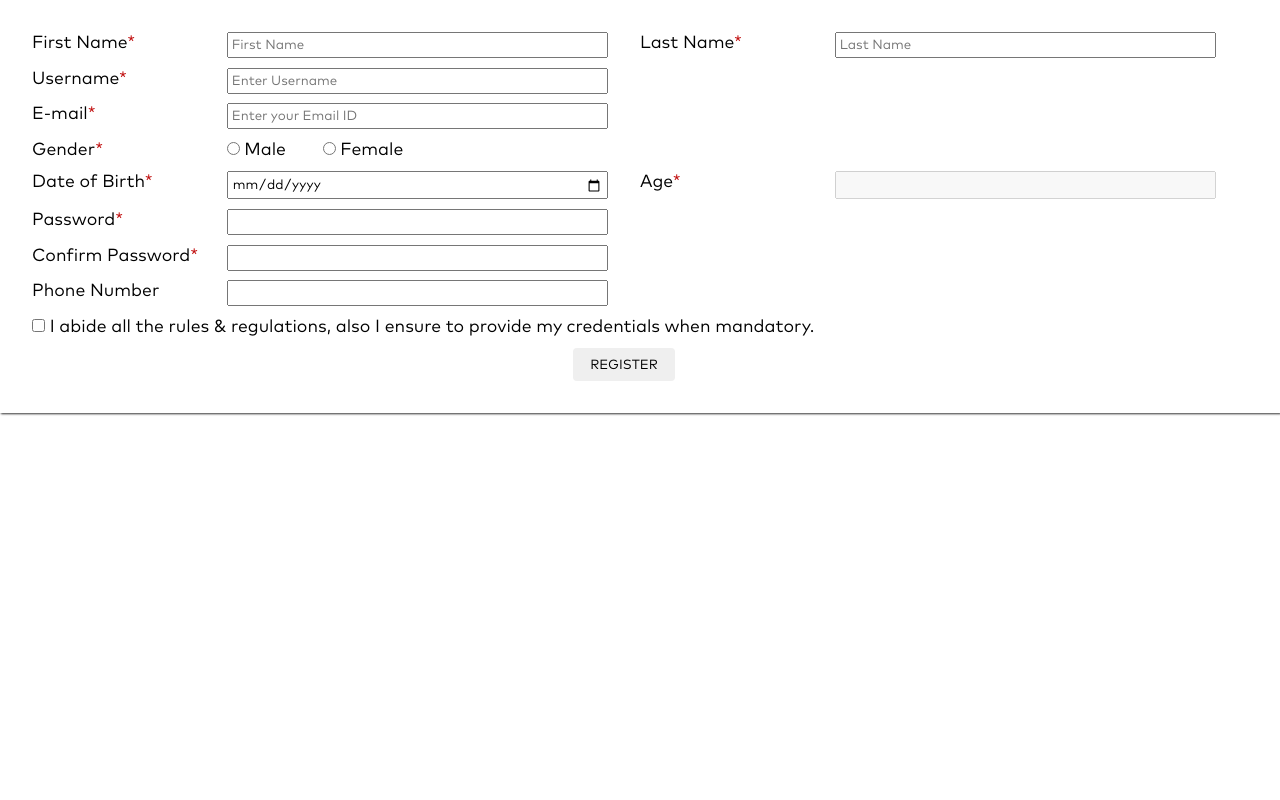
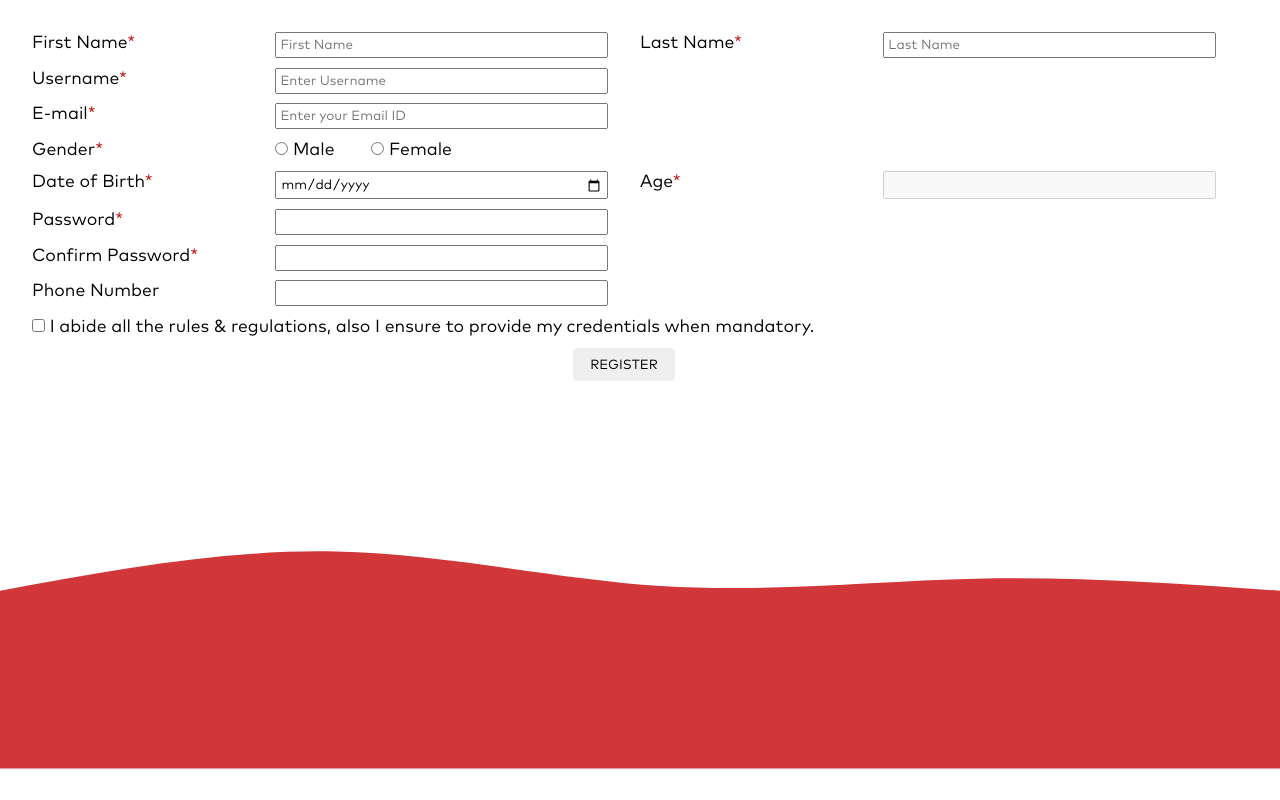
Before and after one commit to Kirandeep2806/Begin-With-Web-Development, a Python web app: template Lab/Clone and perform operations/Riot/templates/registration.html in a window 1280 px wide. Run offline with Jinja, Linux system fonts and the light colour scheme; the template is opened without the code that fills it, so the values that code supplies are empty.

Commit message:
Registration form staging#6

```diff
--- a/Lab/Clone and perform operations/Riot/css/registration/registration.css
+++ b/Lab/Clone and perform operations/Riot/css/registration/registration.css
@@ -9,20 +9,13 @@
   font-family: "Mark Pro", Arial, Helvetica, sans-serif;
 }
 
-.container {
-  position: absolute;
-  top: 0;
-  bottom: 0;
-  left: 0;
-  right: 0;
-}
 .container .registration-card {
+  width: 100%;
   font-size: 1.1rem;
   display: grid;
   row-gap: 0.6rem;
-  grid-template-columns: 16% 34% 16% 34%;
+  grid-template-columns: 20% 30% 20% 30%;
   padding: 2rem;
-  box-shadow: 1px 1px 2px rgba(0, 0, 0, 0.8);
 }
 .container .registration-card label {
   user-select: none;
--- a/Lab/Clone and perform operations/Riot/css/registration/registration.scss
+++ b/Lab/Clone and perform operations/Riot/css/registration/registration.scss
@@ -10,23 +10,19 @@
     font-family: 'Mark Pro', Arial, Helvetica, sans-serif;
 }
 
+
 .container {
-    $LABEL-PERCENT: 16%;
+    // width: 85vw;
+    $LABEL-PERCENT: 20%;
     $INPUT-PERCENT: calc((100% - (2*$LABEL-PERCENT))/2);
-    position: absolute;
-    // top: 50%;
-    // left: 50%;
-    // transform: translate(-50%, -50%);
-    top: 0;
-    bottom: 0;left: 0;right: 0;
     .registration-card {
-        // width: 100%;
+        width: 100%;
         font-size: 1.1rem;
         display: grid;
         row-gap: .6rem;
         grid-template-columns: $LABEL-PERCENT $INPUT-PERCENT $LABEL-PERCENT $INPUT-PERCENT ;
         padding: 2rem;
-        box-shadow: 1px 1px 2px rgba(0, 0, 0, 0.8);
+        // box-shadow: 1px 1px 2px rgba(0, 0, 0, 0.8);
         label {
             user-select: none;
             span {
--- a/Lab/Clone and perform operations/Riot/templates/registration.html
+++ b/Lab/Clone and perform operations/Riot/templates/registration.html
@@ -56,9 +56,46 @@
                     mandatory.</label>
             </div>
             <div class="register-btn">
-            <input type="submit" name="register" id="register" value="REGISTER" />
+                <input type="submit" name="register" id="register" value="REGISTER" />
+            </div>
         </div>
-        </div>
+        <svg width="100%" height="100%" id="svg" viewBox="0 0 1440 400" xmlns="http://www.w3.org/2000/svg"
+            class="transition duration-300 ease-in-out delay-150">
+            <style>
+                .path-0 {
+                    animation: pathAnim-0 4s;
+                    animation-timing-function: linear;
+                    animation-iteration-count: infinite;
+                }
+
+                @keyframes pathAnim-0 {
+                    0% {
+                        d: path("M 0,400 C 0,400 0,200 0,200 C 150.39285714285717,204.42857142857144 300.78571428571433,208.85714285714286 407,197 C 513.2142857142857,185.14285714285714 575.2499999999999,157 692,140 C 808.7500000000001,123 980.2142857142858,117.14285714285714 1114,129 C 1247.7857142857142,140.85714285714286 1343.892857142857,170.42857142857144 1440,200 C 1440,200 1440,400 1440,400 Z");
+                    }
+
+                    25% {
+                        d: path("M 0,400 C 0,400 0,200 0,200 C 110.75,226.17857142857142 221.5,252.35714285714283 354,260 C 486.5,267.64285714285717 640.75,256.75 771,249 C 901.25,241.25000000000003 1007.5,236.64285714285714 1115,229 C 1222.5,221.35714285714286 1331.25,210.67857142857144 1440,200 C 1440,200 1440,400 1440,400 Z");
+                    }
+
+                    50% {
+                        d: path("M 0,400 C 0,400 0,200 0,200 C 129.5,204.57142857142856 259,209.14285714285714 391,199 C 523,188.85714285714286 657.5,164 782,155 C 906.5,146 1021,152.85714285714286 1129,163 C 1237,173.14285714285714 1338.5,186.57142857142856 1440,200 C 1440,200 1440,400 1440,400 Z");
+                    }
+
+                    75% {
+                        d: path("M 0,400 C 0,400 0,200 0,200 C 125.03571428571428,157.96428571428572 250.07142857142856,115.92857142857142 369,127 C 487.92857142857144,138.07142857142858 600.75,202.24999999999997 718,221 C 835.25,239.75000000000003 956.9285714285713,213.07142857142858 1078,202 C 1199.0714285714287,190.92857142857142 1319.5357142857142,195.46428571428572 1440,200 C 1440,200 1440,400 1440,400 Z");
+                    }
+
+                    100% {
+                        d: path("M 0,400 C 0,400 0,200 0,200 C 150.39285714285717,204.42857142857144 300.78571428571433,208.85714285714286 407,197 C 513.2142857142857,185.14285714285714 575.2499999999999,157 692,140 C 808.7500000000001,123 980.2142857142858,117.14285714285714 1114,129 C 1247.7857142857142,140.85714285714286 1343.892857142857,170.42857142857144 1440,200 C 1440,200 1440,400 1440,400 Z");
+                    }
+                }
+            </style>
+            <path
+                d="M 0,400 C 0,400 0,200 0,200 C 150.39285714285717,204.42857142857144 300.78571428571433,208.85714285714286 407,197 C 513.2142857142857,185.14285714285714 575.2499999999999,157 692,140 C 808.7500000000001,123 980.2142857142858,117.14285714285714 1114,129 C 1247.7857142857142,140.85714285714286 1343.892857142857,170.42857142857144 1440,200 C 1440,200 1440,400 1440,400 Z"
+                stroke="none" stroke-width="0" fill="#d13639ff"
+                class="transition-all duration-300 ease-in-out delay-150 path-0"></path>
+        </svg>
+
     </div>
 </body>
 
```
Also changed, not shown: 1 other file.
